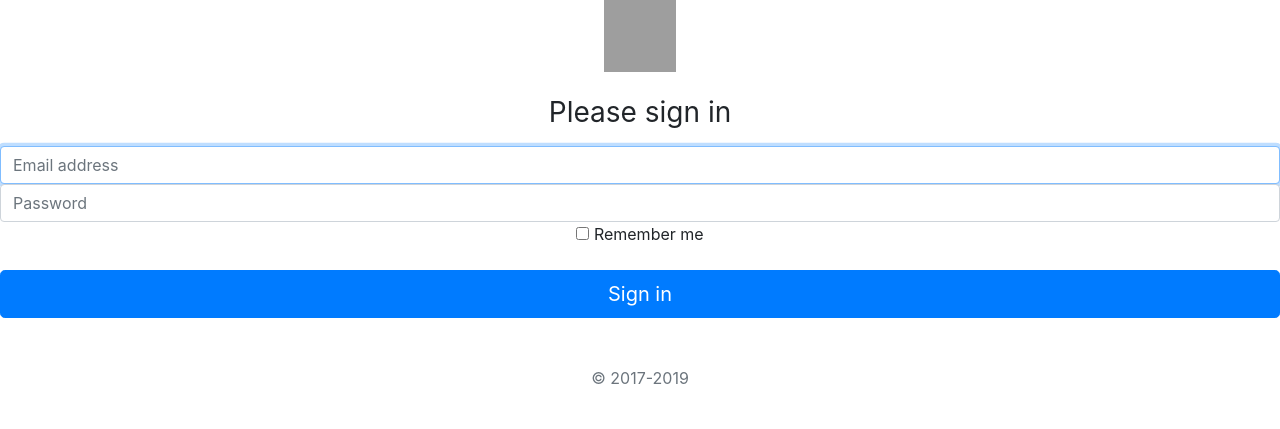
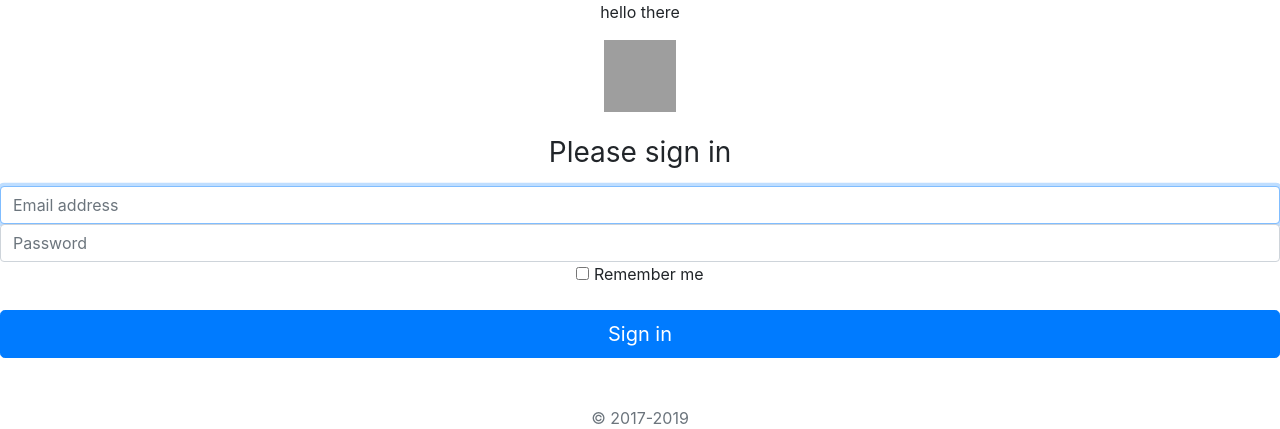
Before and after one commit to megabubz/wahoo, a PHP site: page / in a window 1280 px wide. Shown: the top 429 px of the page. Run offline with PHP 8.4, Linux system fonts and the light colour scheme; some libraries are stand-ins or nearby versions; grey boxes are pictures that could not be loaded.

Commit message:
try and error git

```diff
--- a/index.php
+++ b/index.php
@@ -25,6 +25,7 @@
 <link rel="icon" href="/docs/4.4/assets/img/favicons/favicon.ico">
 <meta name="msapplication-config" content="/docs/4.4/assets/img/favicons/browserconfig.xml">
 <meta name="theme-color" content="#563d7c">
+<p>hello there</p>
 
 
     <style>
```
